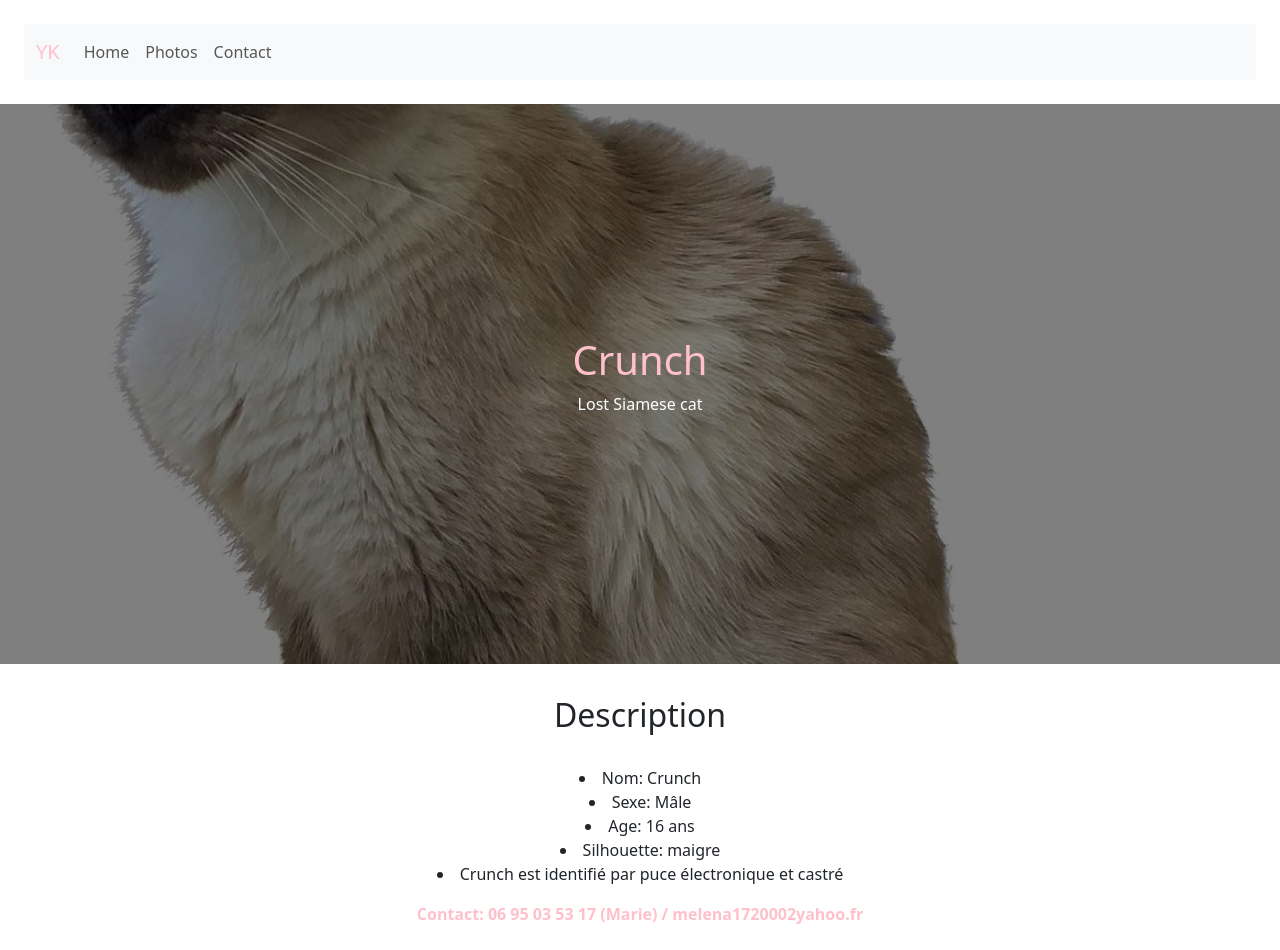
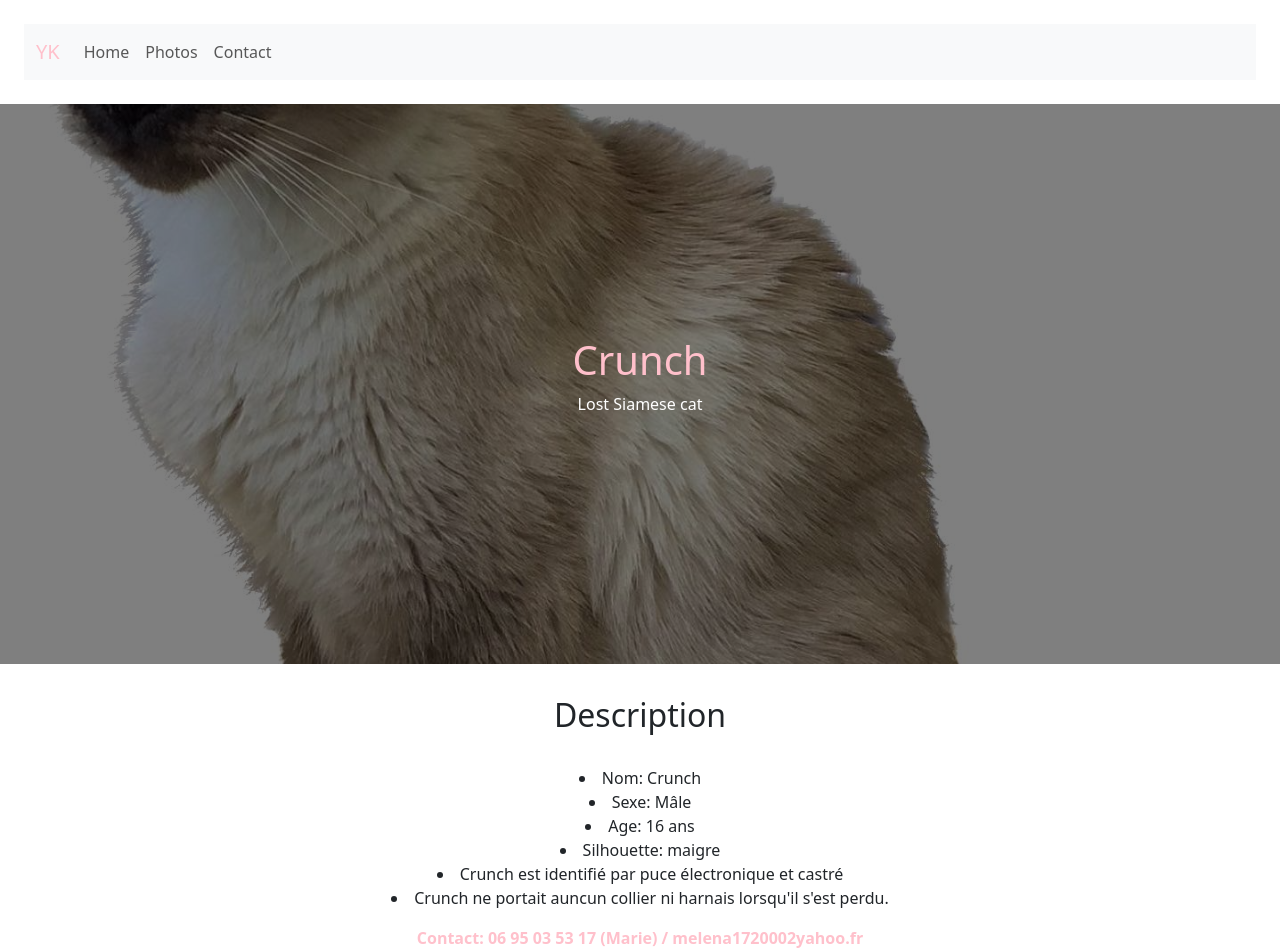
Before and after one commit to Crunch-alzon/crunch.github.io, a plain HTML site: page index.html in a window 1280 px wide. Before the commit the page ends 926 px from the top, so only its background shows below. Drawn offline with nearby package versions, Linux system fonts and the light colour scheme; a script that the page names is missing.

Commit message:
Update index.html

```diff
--- a/index.html
+++ b/index.html
@@ -41,6 +41,7 @@
                 <li>Age: 16 ans</li>
                 <li>Silhouette: maigre</li>
                 <li>Crunch est identifié par puce électronique et castré</li>
+                <li>Crunch ne portait auncun collier ni harnais lorsqu'il s'est perdu.</li>
             </ul>
         </main>
         <footer class="pink">
```
